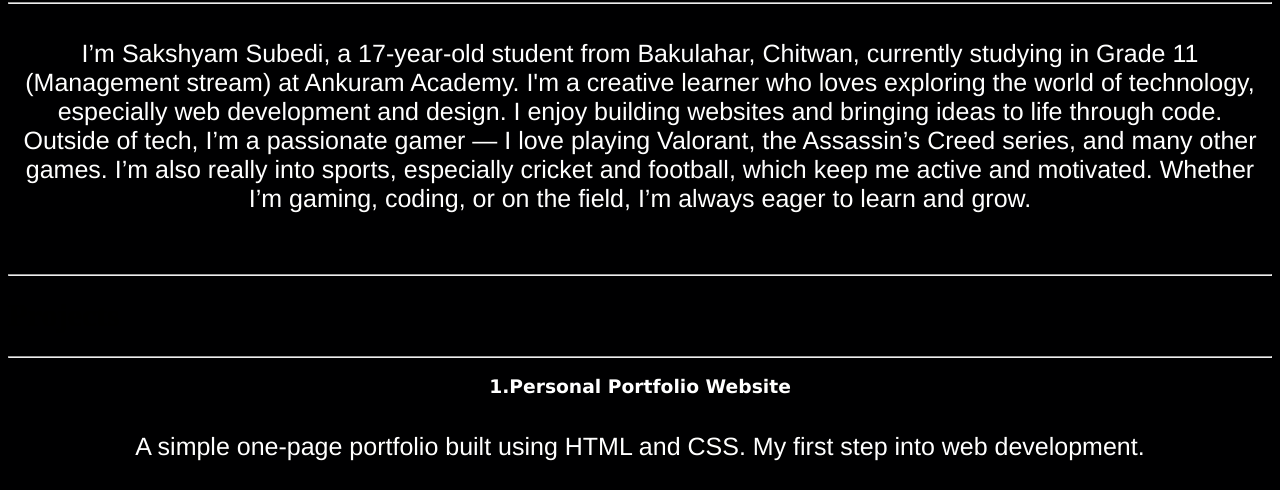
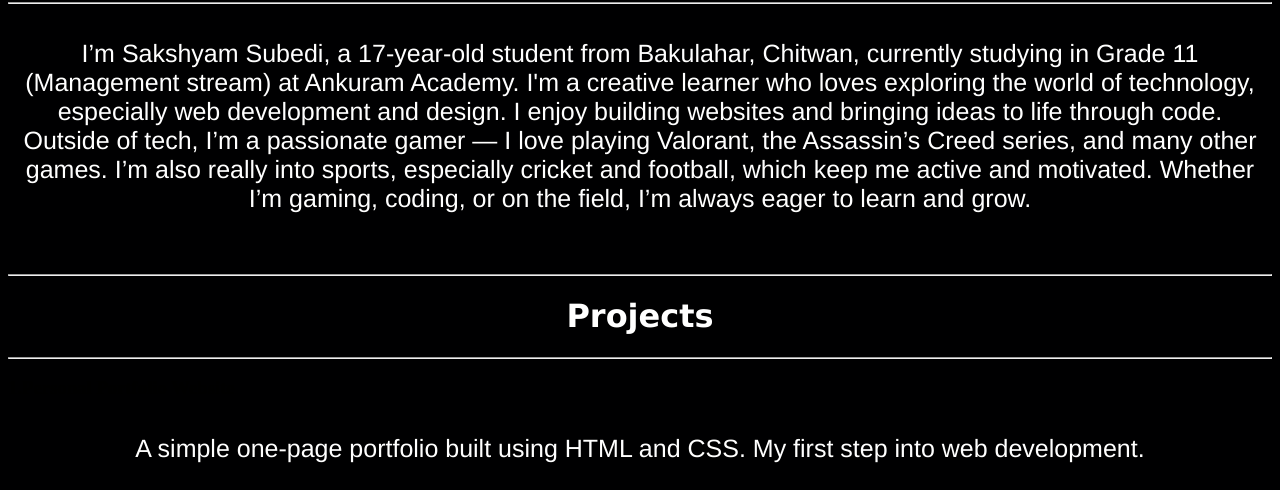
Before and after one commit to SakshyamSub/sakshyamsub.github.io, a plain HTML site: page index.html in a window 1280 px wide. Shown: the part 462-952 px from the top of the page. Drawn offline with Linux system fonts and the light colour scheme.

Commit message:
Updated HTML file

```diff
--- a/index.css
+++ b/index.css
@@ -80,7 +80,7 @@ img {
 }
 
 /* Section Styling */
-#bio h2, #para h1, #project h3, #Hobbies h1, #skill h1, #contact h1 {
+#bio h2, #para h1, #project h1, #Hobbies h1, #skill h1, #contact h1 {
     color: white;
     text-align: center;
     font-family: 'Lucida Sans', 'Lucida Sans Regular', 'Lucida Grande', 'Lucida Sans Unicode', Geneva, Verdana, sans-serif;
```
